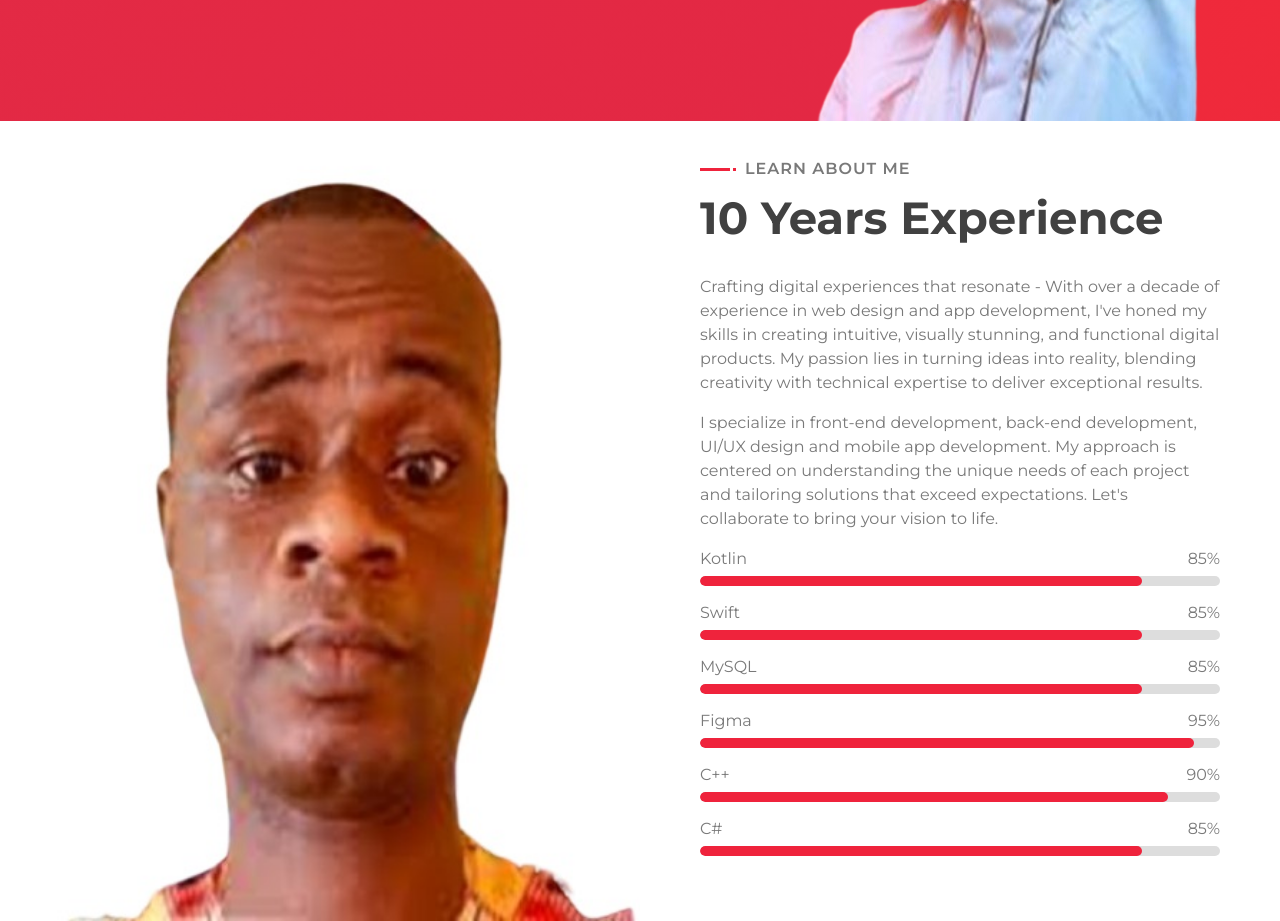
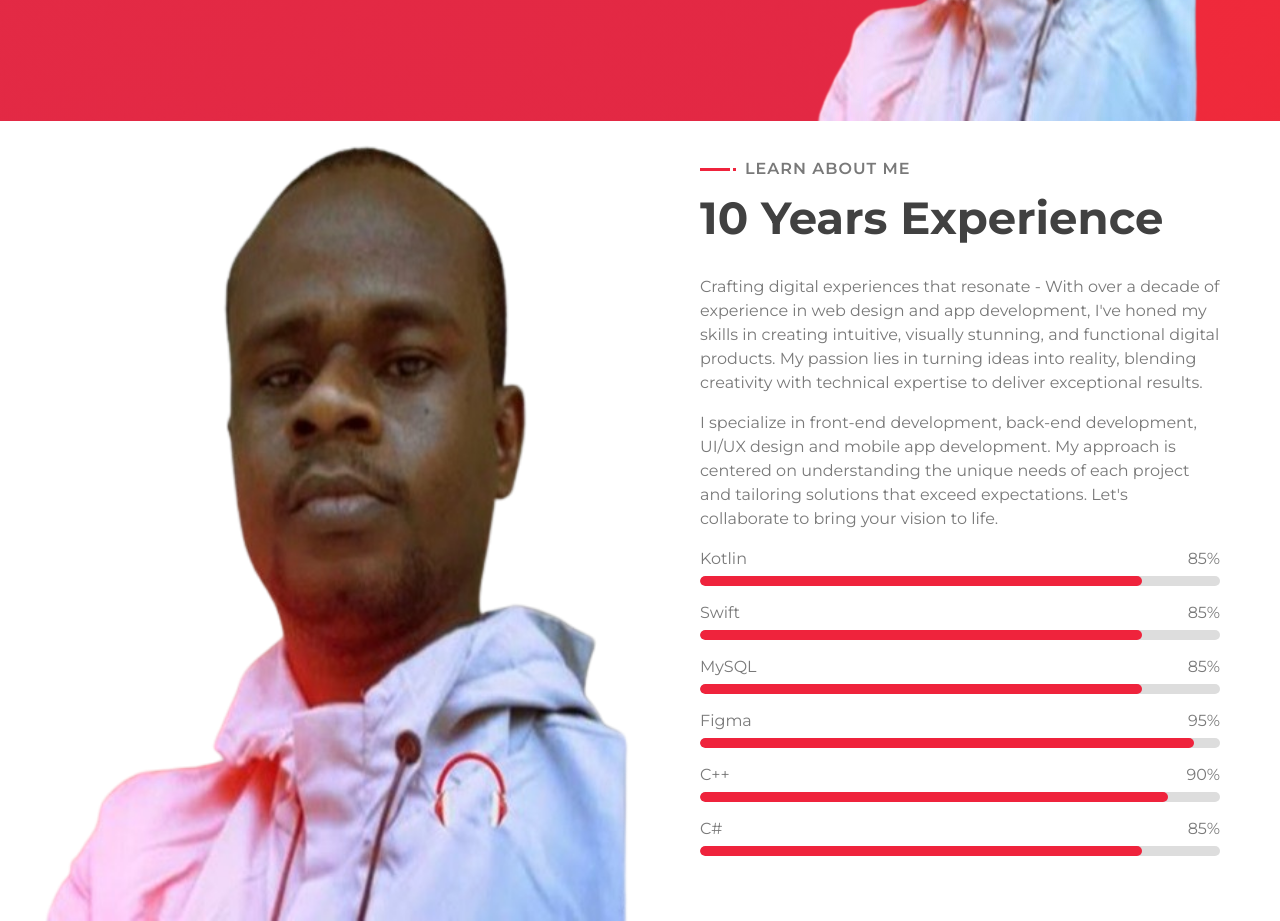
Before and after one commit to julisunkan/agbajelola-olasunkanmi, a plain HTML site: page index.html in a window 1280 px wide. Shown: the part 595-1516 px from the top of the page. Drawn offline with nearby package versions, Linux system fonts and the light colour scheme.

Commit message:
Update index.html

```diff
--- a/index.html
+++ b/index.html
@@ -82,7 +82,7 @@
                 <div class="row align-items-center">
                     <div class="col-lg-6">
                         <div class="about-img">
-                            <img src="img/about.jpg" alt="Image">
+                            <img src="img/ola.png" alt="Image">
                         </div>
                     </div>
                     <div class="col-lg-6">
```
